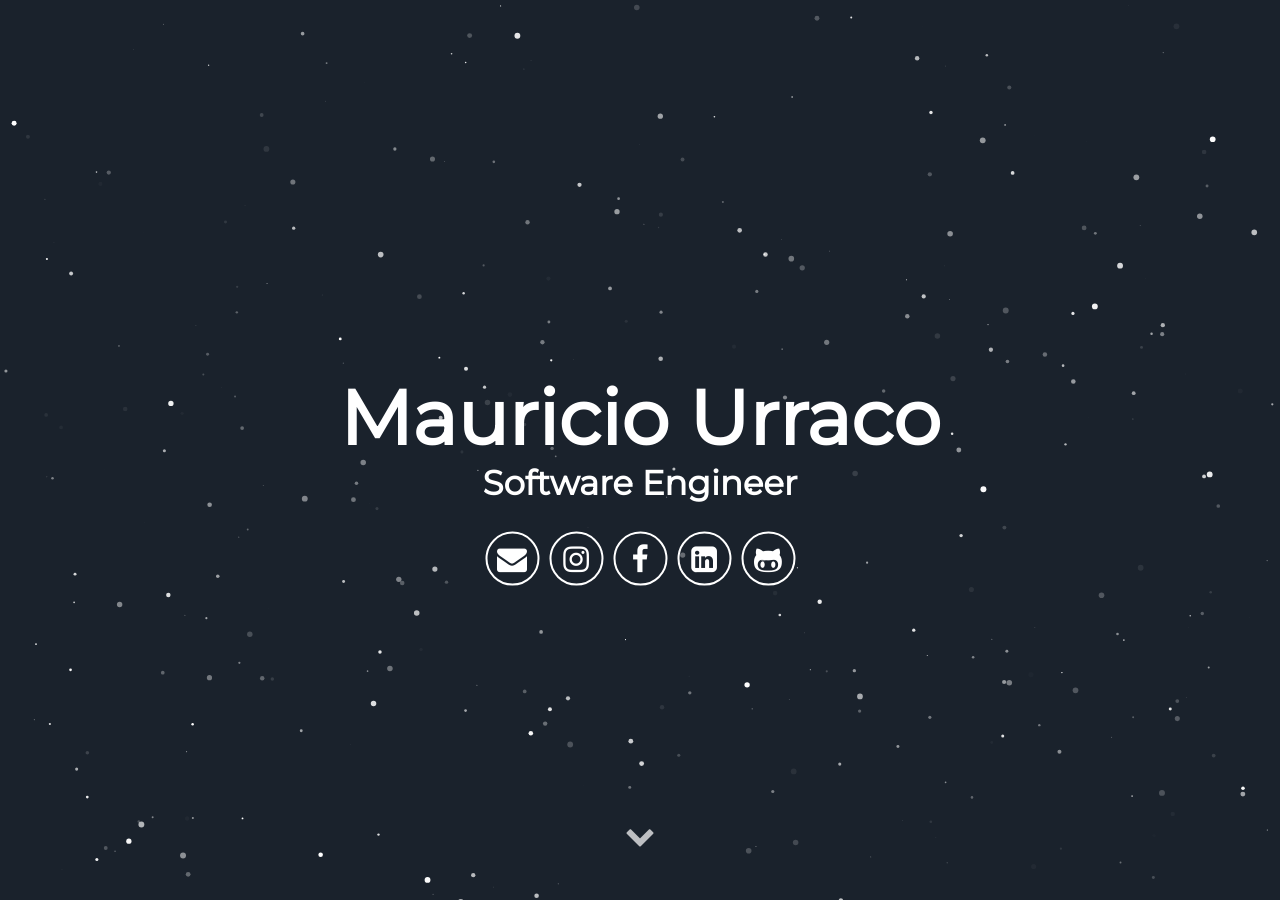
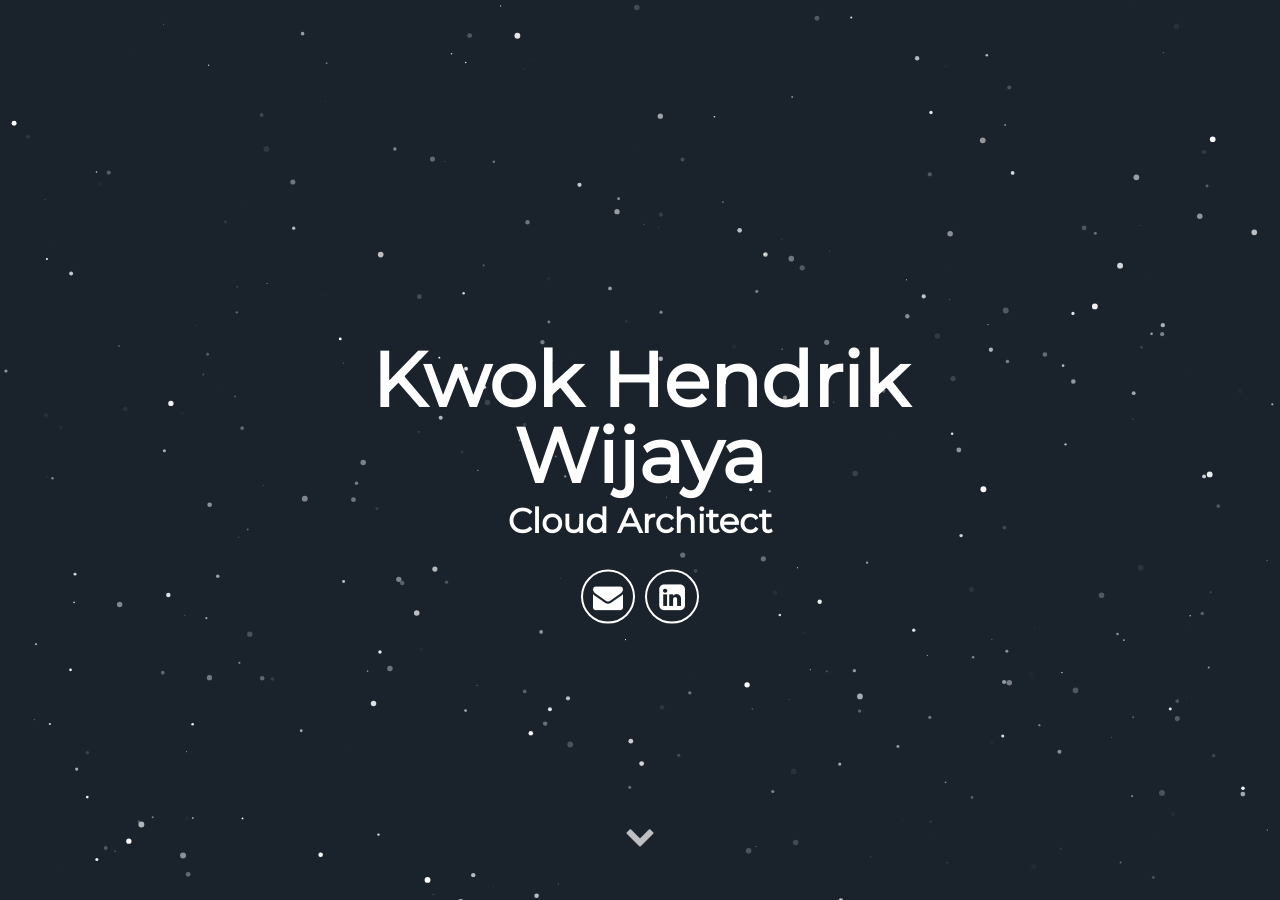
Before and after one commit to khendrikwijaya/khendrikwijaya.github.io, a Jekyll site: the page built from index.html, in a window 1280 px wide and 900 px high. Built offline with Jekyll 4.4.1, drawn with Linux system fonts in a browser that asks for light colours; some web fonts are replaced; some of the changed text lies outside the part shown.

Commit message:
customize

```diff
--- a/_config.yml
+++ b/_config.yml
@@ -1,17 +1,14 @@
 # Site settings
-title: Mauricio Urraco
+title: Kwok Hendrik Wijaya
 description: Jekyll Theme Minimal Resume
 # baseurl: "" # the subpath of your site, e.g. /blog
 # url: "localhost:3000" # the base hostname & protocol for your site e.g. http://willianjusten.com.br
 
 # User settings
-username: Mauricio Urraco
-user_description: I\'m a nomad Software Engineer, always searching for the next challenge; no task is too scary nor too difficult. Lately I have been immersed in the <b>crypto-world</b> working for Radix, a London based startup trying to create the next massive scalable DLT. I'm one of the two guys behind all the JS related stuff. Visit my blog here <a href="https://mauriciourraco.com" target="_blank">https://mauriciourraco.com</a>
-user_title: Software Engineer
-email: mauriurraco@gmail.com
-# twitter_username: lorem_ipsum
-# github_username:  lorem_ipsum
-# gplus_username:  lorem_ipsum
+username: Kwok Hendrik Wijaya
+user_description: I'm a Cloud Architect
+user_title: Cloud Architect
+email: kwok.hendrik.wijaya@gmail.com
 
 # Google-analytics
 google-analytics:
--- a/_includes/header.html
+++ b/_includes/header.html
@@ -5,11 +5,9 @@
         <span class="site-description">{{ site.user_title }}</span>
       </h1>
       <div class="header-icons">
-        <a aria-label="Send email" href="mailto:mauriurraco@gmail.com"><i class="icon fa fa-envelope"></i></a>
-        <a aria-label="My Instagram" target="_blank" href="https://www.instagram.com/mauriciourraco7"><i class="icon fa fa-instagram" aria-hidden="true"></i></a>
-        <a aria-label="My Facebook" target="_blank" href="https://www.facebook.com/mauricio.urraco"><i class="icon fa fa-facebook" aria-hidden="true"></i></a>
+        <a aria-label="Send email" href="mailto:kwok.hendrik.wijaya@gmail.com"><i class="icon fa fa-envelope"></i></a>
         <a aria-label="My LinkedIn" target="_blank" href="https://www.linkedin.com/in/murraco"><i class="icon fa fa-linkedin-square" aria-hidden="true"></i></a>
-        <a aria-label="My Github" target="_blank" href="https://github.com/murraco"><i class="icon fa fa-github-alt" aria-hidden="true"></i></a>
+        <!--<a aria-label="My Github" target="_blank" href="https://github.com/murraco"><i class="icon fa fa-github-alt" aria-hidden="true"></i></a>-->
       </div>
       <div class="header-links">
         <!-- <a class="link" href="#about" data-scroll>About Me</a> -->
```
